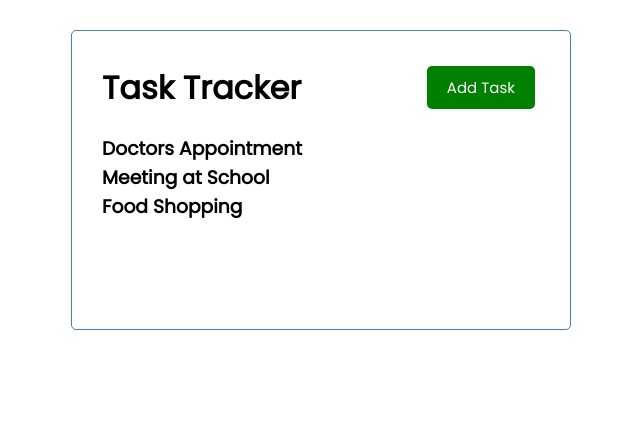
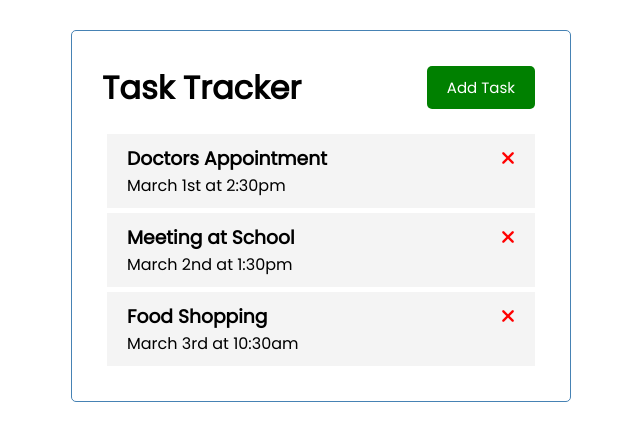
Before and after one commit to shas9/VueJs, a Vue app in the folder vue-crash-2023/: page / in a window 1280 px wide. Shown: the top 440 px of the page, without its empty margins (319-959 px from the left). Built offline with nearby package versions, Linux system fonts and the light colour scheme.

Commit message:
Single Task Component

```diff
--- a/vue-crash-2023/public/index.html
+++ b/vue-crash-2023/public/index.html
@@ -4,6 +4,7 @@
     <meta charset="utf-8">
     <meta http-equiv="X-UA-Compatible" content="IE=edge">
     <meta name="viewport" content="width=device-width,initial-scale=1.0">
+    <link rel="stylesheet" href="https://cdnjs.cloudflare.com/ajax/libs/font-awesome/6.3.0/css/all.min.css" integrity="sha512-SzlrxWUlpfuzQ+pcUCosxcglQRNAq/DZjVsC0lE40xsADsfeQoEypE+enwcOiGjk/bSuGGKHEyjSoQ1zVisanQ==" crossorigin="anonymous" referrerpolicy="no-referrer" />
     <link rel="icon" href="<%= BASE_URL %>favicon.ico">
     <title><%= htmlWebpackPlugin.options.title %></title>
   </head>
--- /dev/null
+++ b/vue-crash-2023/src/components/Task.vue
@@ -0,0 +1,38 @@
+<template>
+    <div class="task">
+        <h3>
+            {{ task.text  }}
+            <i class="fas fa-times"></i>
+        </h3>
+        <p> {{ task.day }}</p>
+    </div>
+</template>
+
+<script>
+export default {
+    name: 'Task',
+    props: {
+        task: Object
+    }
+}
+</script>
+
+<style scope>
+.fas {
+  color: red;
+}
+.task {
+  background: #f4f4f4;
+  margin: 5px;
+  padding: 10px 20px;
+  cursor: pointer;
+}
+.task.reminder {
+  border-left: 5px solid green;
+}
+.task h3 {
+  display: flex;
+  align-items: center;
+  justify-content: space-between;
+}
+</style>
--- a/vue-crash-2023/src/components/Tasks.vue
+++ b/vue-crash-2023/src/components/Tasks.vue
@@ -1,14 +1,19 @@
 <template>
     <div :key="task.id" v-for="task in tasks">
-        <h3> {{ task.text }}</h3>
+        <Task :task="task" />
     </div>
 </template>
 
 <script>
+import Task from './Task.vue'
+
 export default {
     name: 'Tasks',
     props: {
         tasks: Array
+    },
+    components: {
+        Task
     }
 }
 </script>
```
